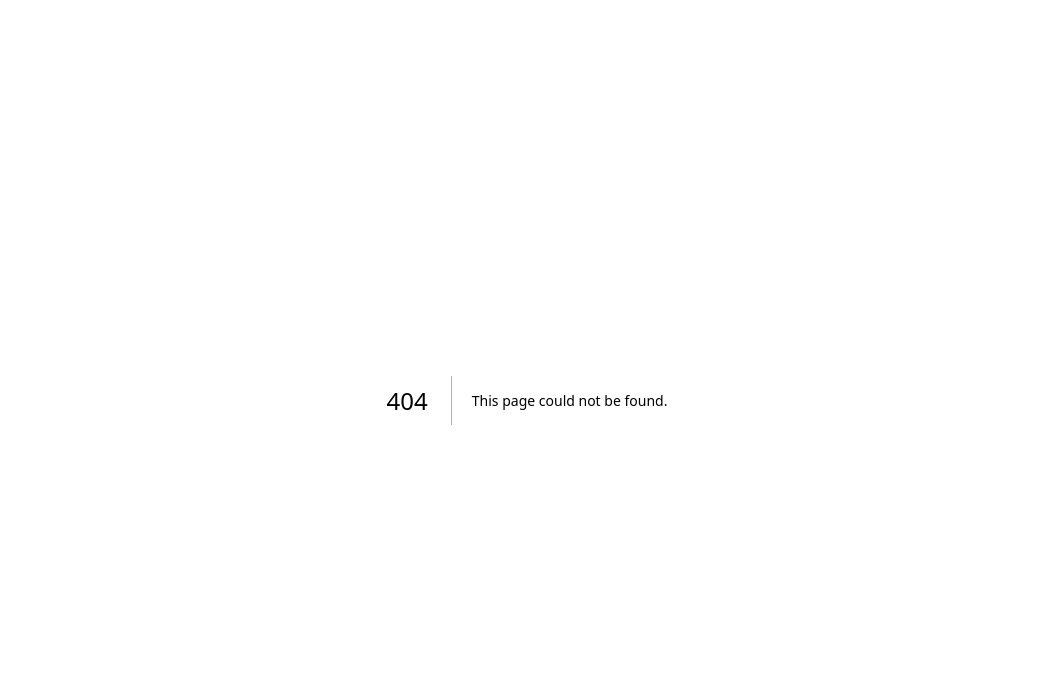
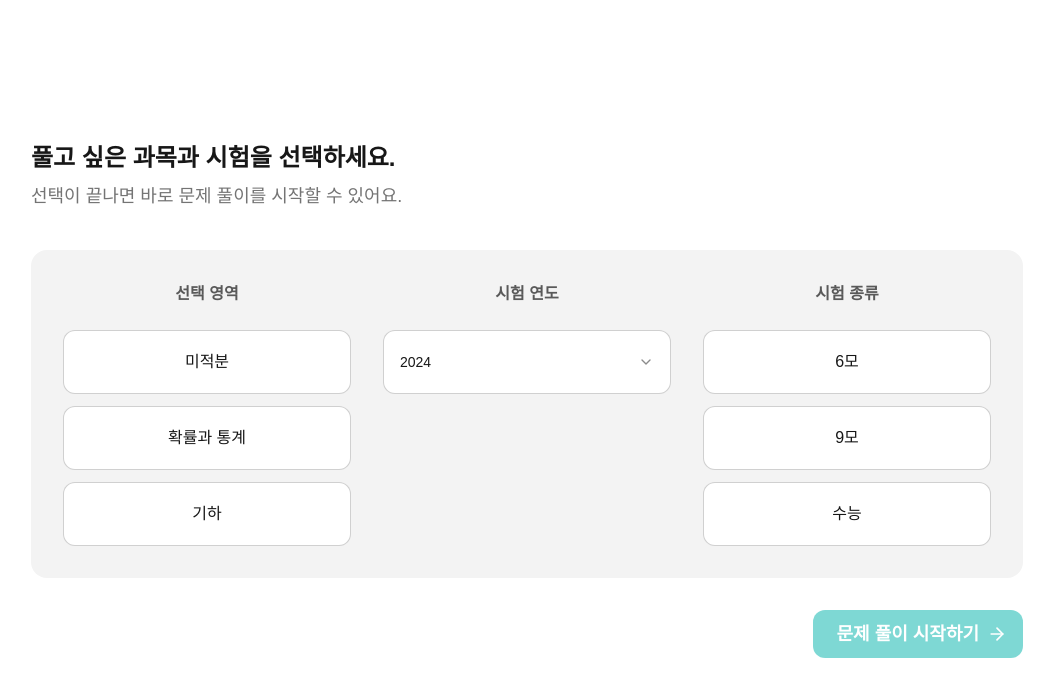
Before and after one commit to Groom-4th-TeamPJ/Opener, a Next.js app in the folder frontend/: page /exam in a window 1280 px wide. Before the commit this address had no page. Shown: the top 696 px of the page, without its empty margins (113-1167 px from the left). Built offline with nearby package versions, Linux system fonts and the light colour scheme.

Commit message:
feat: [FE][G2-120] 문제 선택 UI 구성
* style: 공통 컴포넌트 스타일 및 기능 수정

* feat: 문제 선택 UI 구성

* refactor: api 명세에 맞게 id 변경 및 URL params 정의

* refactor: 연도 동적 계산하도록 수정

```diff
--- /dev/null
+++ b/frontend/src/app/exam/page.tsx
@@ -0,0 +1,11 @@
+import ExamSelect from '@/components/exam/ExamSelect'
+
+export default function ExamPage() {
+  return (
+    <div className="min-h-screen bg-background flex items-center justify-center">
+      <main className="container max-w-5xl mx-auto px-4 py-12">
+        <ExamSelect />
+      </main>
+    </div>
+  )
+}
--- a/frontend/src/components/common/Button.tsx
+++ b/frontend/src/components/common/Button.tsx
@@ -28,7 +28,7 @@ export default function Button({
     <button
       type={type}
       className={cn(
-        'inline-flex items-center justify-center gap-2 rounded-xl font-semibold cursor-pointer',
+        'inline-flex items-center justify-center gap-2 rounded-xl cursor-pointer',
         'transition-colors focus-visible:outline-none focus-visible:ring-2 focus-visible:ring-ring',
         'disabled:pointer-events-none disabled:opacity-50',
         'relative',
@@ -58,7 +58,7 @@ export default function Button({
           )}
         />
       )}
-      <span className={cn(isLoading && 'invisible')}>
+      <span className={cn('flex items-center gap-2', isLoading && 'invisible')}>
         {leftIcon && <span className="shrink-0">{leftIcon}</span>}
         {children}
         {rightIcon && <span className="shrink-0">{rightIcon}</span>}
--- a/frontend/src/components/common/SelectBox.tsx
+++ b/frontend/src/components/common/SelectBox.tsx
@@ -18,6 +18,7 @@ interface SelectBoxProps extends Omit<ComponentPropsWithRef<'div'>, 'onChange'>
   value?: string
   onChange?: (value: string) => void
   disabled?: boolean
+  triggerClassName?: string
 }
 
 export default function SelectBox({
@@ -29,6 +30,7 @@ export default function SelectBox({
   value,
   onChange,
   disabled = false,
+  triggerClassName,
   className,
   ...props
 }: SelectBoxProps) {
@@ -99,7 +101,8 @@ export default function SelectBox({
             'flex items-center justify-between gap-2',
             error && 'border-danger-600 focus:border-danger-600',
             disabled && 'opacity-50 cursor-not-allowed',
-            !disabled && 'cursor-pointer hover:border-foreground/30'
+            !disabled && 'cursor-pointer hover:border-foreground/30',
+            triggerClassName
           )}
         >
           <span className={cn(!selectedOption && 'text-foreground/20 text-sm')}>{displayText}</span>
@@ -118,7 +121,7 @@ export default function SelectBox({
               'absolute z-50 mt-1 w-full',
               'bg-background border border-foreground/20 rounded-xl shadow-lg',
               'max-h-60 overflow-auto',
-              'py-1'
+              'p-1'
             )}
           >
             {options.map((option) => (
@@ -128,11 +131,10 @@ export default function SelectBox({
                 type="button"
                 onClick={() => handleSelect(option.value)}
                 className={cn(
-                  'w-full px-4 py-2 text-left text-sm',
+                  'w-full px-4 py-2 text-left text-sm rounded-lg',
                   'transition-colors duration-150',
                   'flex items-center justify-between',
                   'hover:bg-foreground/5',
-                  option.value === value && 'bg-primary-600/5 font-medium',
                   option.value !== value && 'text-foreground'
                 )}
               >
--- /dev/null
+++ b/frontend/src/components/exam/ExamSelect.tsx
@@ -0,0 +1,131 @@
+'use client'
+
+import { useState } from 'react'
+import { ArrowRight } from 'lucide-react'
+import Button from '@/components/common/Button'
+import SelectBox from '@/components/common/SelectBox'
+
+const categories = [
+  { id: 'CALC', name: '미적분' },
+  { id: 'PROB', name: '확률과 통계' },
+  { id: 'GEO', name: '기하' },
+]
+
+const examTypes = [
+  { id: 'M06', name: '6모' },
+  { id: 'M09', name: '9모' },
+  { id: 'CSAT', name: '수능' },
+]
+
+const currentYear = new Date().getFullYear() - 1
+const yearOptions = Array.from({ length: 4 }, (_, i) => ({
+  value: String(currentYear - i),
+  label: String(currentYear - i),
+}))
+
+export default function ExamSelect() {
+  const [selectedCategory, setSelectedCategory] = useState<string>('')
+  const [selectedYear, setSelectedYear] = useState<string>(yearOptions[0].value)
+  const [selectedExamType, setSelectedExamType] = useState<string>('')
+
+  const canStart = selectedCategory && selectedYear && selectedExamType
+
+  const handleStartExam = () => {
+    if (!canStart) return
+
+    const params = {
+      year: Number(selectedYear),
+      category: selectedCategory,
+      examType: selectedExamType,
+    }
+
+    // TODO: GET /api/exam?year={year}&category={category}&examType={examType}
+    // TODO: Authorization: Bearer {accessToken} 헤더 추가
+  }
+
+  return (
+    <>
+      <div className="mb-10">
+        <h1 className="text-2xl font-semibold text-foreground mb-2">
+          풀고 싶은 과목과 시험을 선택하세요.
+        </h1>
+        <p className="text-lg text-foreground/60">
+          선택이 끝나면 바로 문제 풀이를 시작할 수 있어요.
+        </p>
+      </div>
+
+      <div className="bg-foreground/5 rounded-2xl p-8 mb-8">
+        <div className="grid grid-cols-1 md:grid-cols-3 gap-8">
+          {/* 선택 영역 */}
+          <div>
+            <h3 className="text-center font-semibold text-foreground/70 mb-6">선택 영역</h3>
+            <div className="space-y-3">
+              {categories.map((category) => (
+                <Button
+                  key={category.id}
+                  variant="ghost"
+                  widthFull
+                  className={
+                    selectedCategory === category.id
+                      ? 'h-16 bg-primary-600/10 border border-primary-600 hover:bg-primary-600/10'
+                      : 'h-16 bg-background border border-foreground/20'
+                  }
+                  onClick={() => setSelectedCategory(category.id)}
+                >
+                  {category.name}
+                </Button>
+              ))}
+            </div>
+          </div>
+
+          {/* 시험 연도 */}
+          <div>
+            <h3 className="text-center font-semibold text-foreground/70 mb-6">시험 연도</h3>
+            <SelectBox
+              options={yearOptions}
+              value={selectedYear}
+              onChange={setSelectedYear}
+              placeholder="연도 선택"
+              triggerClassName="h-16"
+            />
+          </div>
+
+          {/* 시험 종류 */}
+          <div>
+            <h3 className="text-center font-semibold text-foreground/70 mb-6">시험 종류</h3>
+            <div className="space-y-3">
+              {examTypes.map((type) => (
+                <Button
+                  key={type.id}
+                  variant="ghost"
+                  widthFull
+                  className={`h-16 ${
+                    selectedExamType === type.id
+                      ? 'bg-primary-600/10 border border-primary-600 hover:bg-primary-600/10'
+                      : 'bg-background border border-foreground/20'
+                  }`}
+                  onClick={() => setSelectedExamType(type.id)}
+                >
+                  {type.name}
+                </Button>
+              ))}
+            </div>
+          </div>
+        </div>
+      </div>
+
+      <div className="flex justify-end">
+        <Button
+          variant="default"
+          size="lg"
+          disabled={!canStart}
+          onClick={handleStartExam}
+          rightIcon={<ArrowRight className="w-5 h-5 -mr-2" />}
+          className="font-semibold"
+        >
+          문제 풀이 시작하기
+        </Button>
+      </div>
+    </>
+  )
+}
```
